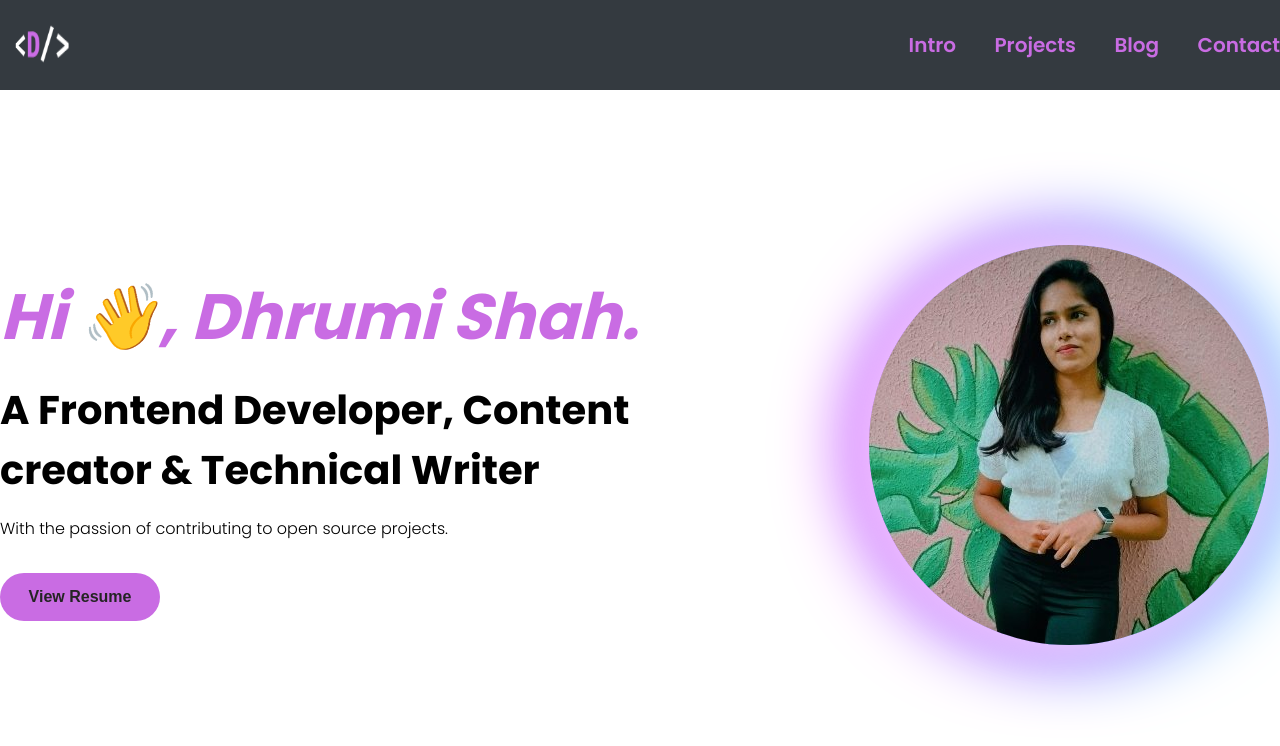
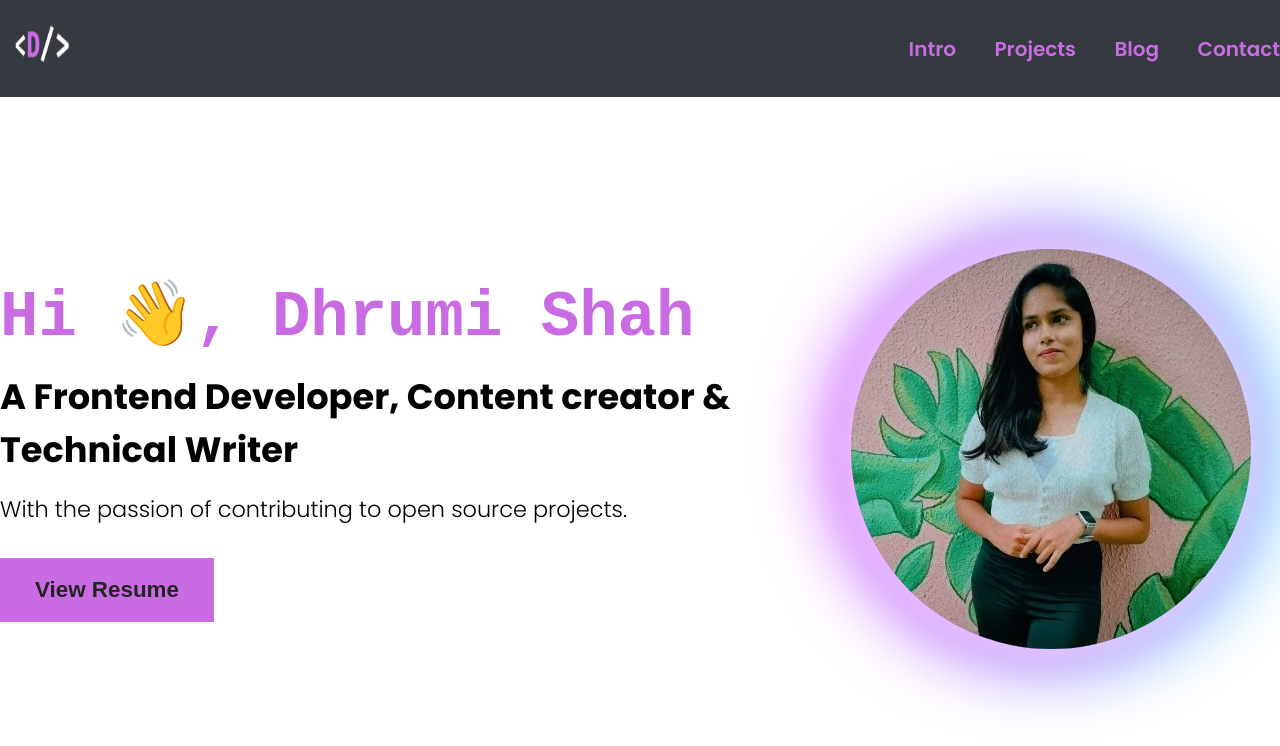
Before and after one commit to dhrumishah/My-portfolio, a React (Vite) app: page / in a window 1280 px wide. Shown: the top 746 px of the page. Built offline with nearby package versions, Linux system fonts and the light colour scheme; a web font is replaced by a local one.

Commit message:
All units are in rem, Title is styles are reverted back

```diff
--- a/src/components/Navbar/index.css
+++ b/src/components/Navbar/index.css
@@ -14,13 +14,9 @@
   margin-inline: auto;
   padding-block: 5px;
 }
-.div--logo {
-  height: 80px;
-  width: 80px;
-}
 .div--logo img {
-  height: 80px;
-  width: 80px;
+  height: 5rem;
+  width: 5rem;
 }
 .nav-items {
   display: flex;
@@ -30,7 +26,7 @@
 }
 .nav-item {
   position: relative;
-  font-size: 20px;
+  font-size: 1.25rem;
   list-style: none;
   font-weight: 600;
   color: inherit;
--- a/src/pages/About/index.css
+++ b/src/pages/About/index.css
@@ -10,15 +10,14 @@
   gap: 3rem;
 }
 .about--title {
-  /* font-family: monospace; */
-  font-size: 2rem;
+  font-family: monospace;
+  font-size: 2.4rem;
   color: var(--primary);
-  font-style: italic;
 }
 
 .about--content {
   margin-top: 1rem;
-  font-size: 1rem;
+  font-size: 1.2rem;
 }
 .about--para {
   margin-top: 1rem;
@@ -28,20 +27,19 @@
   -moz-appearance: button;
   appearance: button;
   margin-top: 2rem;
-  height: 3rem;
-  width: 10rem;
+  padding: 1rem 2rem;
   background-color: var(--primary);
-  font-size: 1em;
-  border: none;
-  border-radius: 2px;
+  font-size: 1.4rem;
+  border: 3px solid transparent;
   color: var(--bg-color);
   font-weight: 800;
-  border-radius: 9999px;
+  transition: all 300ms ease-in;
 }
 .about--btn:hover {
   background-color: transparent;
   border: 3px solid var(--primary);
   cursor: pointer;
+  color: var(--primary);
 }
 .about--profile {
   display: flex;
@@ -50,35 +48,17 @@
 }
 .about--profile img {
   border-radius: 9999px;
-  height: 200px;
-  width: 200px;
+  height: 12.5rem;
+  width: 12.5rem;
   box-shadow: inset 0 0 50px #fff, inset 20px 0 80px #f0f,
     inset -20px 0 80px #0ff, inset 20px 0 300px #f0f, inset -20px 0 300px #0ff,
     0 0 50px #fff, -10px 0 80px #f0f, 10px 0 80px #0ff;
 }
-
-@media only screen and (max-width: 768px) {
-  /* HOME PAGE */
-  /* .about--section {
-    flex-direction: column-reverse;
-    padding-block-start: 4rem;
-    padding-block-end: 2rem;
-    gap: 3rem;
-  }
-  .about--title {
-    font-size: 2rem;
-  }
-  .about--content {
-    font-size: 1.2rem;
-  } */
-}
 @media (min-width: 640px) {
   .about--profile img {
-    height: 300px;
-    width: 300px;
+    height: 18rem;
+    width: 18rem;
   }
-}
-@media (min-width: 768px) {
 }
 @media (min-width: 1024px) {
   .about--section {
@@ -97,8 +77,11 @@
     width: 50%;
   }
   .about--profile img {
-    height: 400px;
-    width: 400px;
+    height: 25rem;
+    width: 25rem;
+  }
+  .about--para {
+    font-size: 1.4rem;
   }
 }
 @media (min-width: 1280px) {
@@ -106,8 +89,14 @@
     font-size: 4rem;
   }
   .about--content {
+    font-size: 2.2rem;
+  }
+}
+@media (min-width: 1536px) {
+  .about--title {
+    font-size: 4.5rem;
+  }
+  .about--content {
     font-size: 2.5rem;
   }
 }
-@media (min-width: 1536px) {
-}
--- a/src/pages/About/index.jsx
+++ b/src/pages/About/index.jsx
@@ -10,7 +10,7 @@ export default function About() {
     <div className="about--section container">
       <div className="about--heading">
         <h1 className="about--title animate__animated animate__fadeInLeft animate__slow">
-          Hi 👋, Dhrumi Shah.
+          Hi 👋, Dhrumi Shah
         </h1>
         <h2 className="about--content animate__animated animate__zoomInUp animate__slow">
           A Frontend Developer, Content creator & Technical Writer
```
